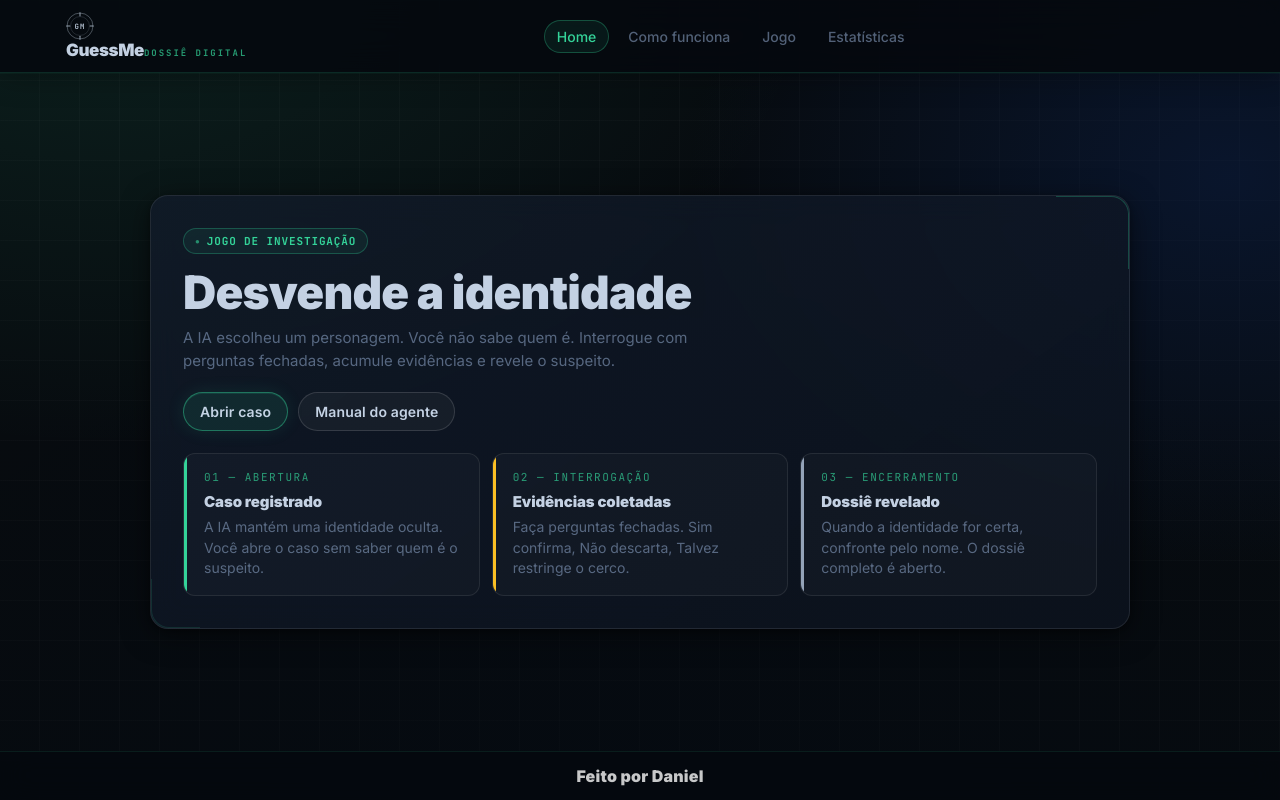
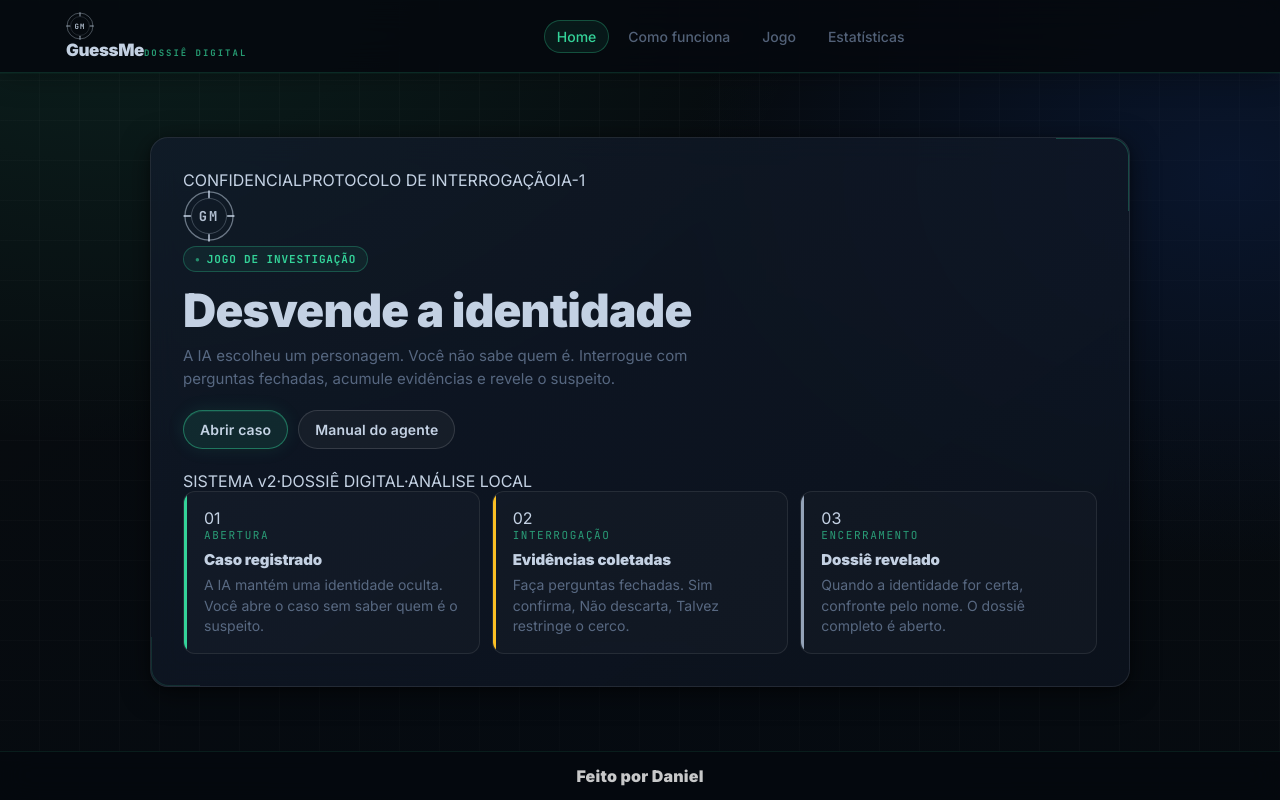
Before and after one commit to Daniel-Macedo-dev/GuessMe, a React (Vite) app in the folder guessme/: page / in a window 1280 px wide. Built offline with nearby package versions, Linux system fonts and the light colour scheme; no server answers.

Commit message:
feat(ui): strengthen home hero composition with dossier seal and classification strip

```diff
--- a/guessme/src/pages/Home.tsx
+++ b/guessme/src/pages/Home.tsx
@@ -1,6 +1,7 @@
 import { Link } from "react-router-dom";
 import Navbar from "../components/Navbar";
 import Footer from "../components/Footer";
+import BrandMark from "../components/BrandMark";
 
 export default function Home() {
   return (
@@ -8,6 +9,19 @@ export default function Home() {
       <Navbar />
       <main className="main mainCenter">
         <section className="panel hero">
+
+          <div className="heroClassification" aria-hidden="true">
+            <span className="heroClassLabel">CONFIDENCIAL</span>
+            <span className="heroClassDot" />
+            <span className="heroClassLabel">PROTOCOLO DE INTERROGAÇÃO</span>
+            <span className="heroClassDot" />
+            <span className="heroClassLabel">IA-1</span>
+          </div>
+
+          <div className="heroSealRow">
+            <BrandMark size={52} className="heroSealMark" />
+          </div>
+
           <div className="heroBadge">Jogo de Investigação</div>
 
           <h1 className="heroTitle">Desvende a identidade</h1>
@@ -26,25 +40,36 @@ export default function Home() {
             </Link>
           </div>
 
+          <div className="heroMeta" aria-hidden="true">
+            <span>SISTEMA v2</span>
+            <span className="heroMetaDot">·</span>
+            <span>DOSSIÊ DIGITAL</span>
+            <span className="heroMetaDot">·</span>
+            <span>ANÁLISE LOCAL</span>
+          </div>
+
           <div className="heroGrid">
-            <div className="card">
-              <div className="cardStep">01 — Abertura</div>
+            <div className="card heroProtocolCard">
+              <div className="heroProtocolNum" aria-hidden="true">01</div>
+              <div className="cardStep">Abertura</div>
               <h2 className="cardTitle">Caso registrado</h2>
               <div className="cardText">
                 A IA mantém uma identidade oculta. Você abre o caso sem saber
                 quem é o suspeito.
               </div>
             </div>
-            <div className="card">
-              <div className="cardStep">02 — Interrogação</div>
+            <div className="card heroProtocolCard">
+              <div className="heroProtocolNum" aria-hidden="true">02</div>
+              <div className="cardStep">Interrogação</div>
               <h2 className="cardTitle">Evidências coletadas</h2>
               <div className="cardText">
                 Faça perguntas fechadas. Sim confirma, Não descarta, Talvez
                 restringe o cerco.
               </div>
             </div>
-            <div className="card">
-              <div className="cardStep">03 — Encerramento</div>
+            <div className="card heroProtocolCard">
+              <div className="heroProtocolNum" aria-hidden="true">03</div>
+              <div className="cardStep">Encerramento</div>
               <h2 className="cardTitle">Dossiê revelado</h2>
               <div className="cardText">
                 Quando a identidade for certa, confronte pelo nome. O dossiê
@@ -52,6 +77,7 @@ export default function Home() {
               </div>
             </div>
           </div>
+
         </section>
       </main>
       <Footer />
```
